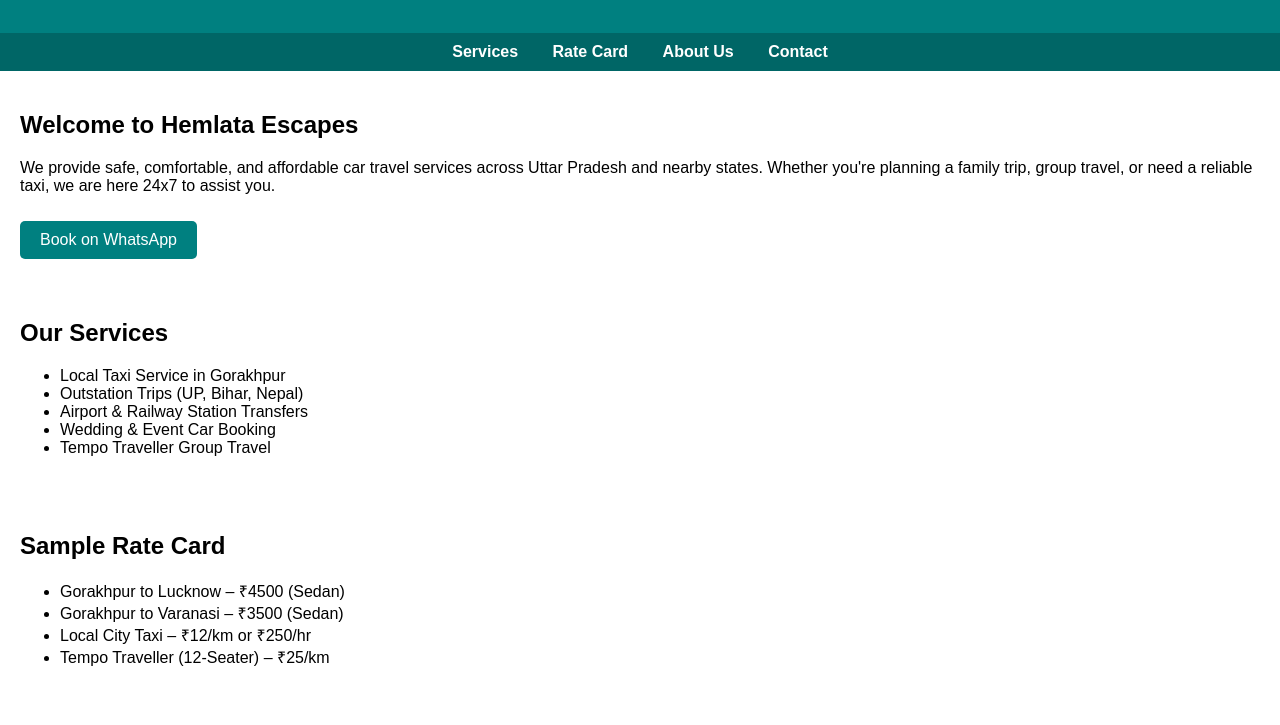
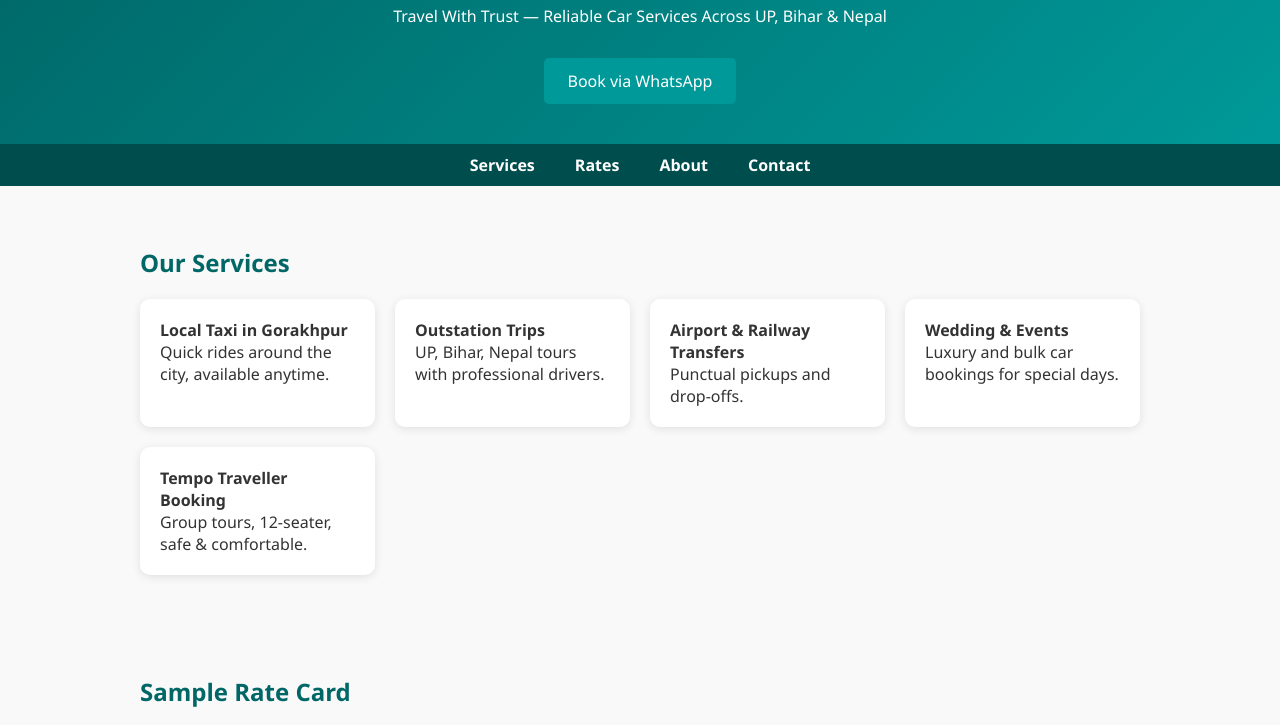
Before and after one commit to hemlataescapes/hemlata-escapes, a plain HTML site: page index.html in a window 1280 px wide. Shown: the part 121-846 px from the top of the page. Drawn offline with Linux system fonts and the light colour scheme.

Commit message:
Add files via upload

```diff
--- a/index.html
+++ b/index.html
@@ -2,66 +2,74 @@
 <html lang="en">
 <head>
   <meta charset="UTF-8" />
-  <meta name="viewport" content="width=device-width, initial-scale=1.0" />
-  <title>Hemlata Escapes - Car Travel Services</title>
+  <meta name="viewport" content="width=device-width, initial-scale=1.0"/>
+  <title>Hemlata Escapes - Travel with Comfort</title>
   <style>
-    body { font-family: Arial, sans-serif; margin: 0; padding: 0; }
-    header { background-color: #008080; color: white; padding: 20px; text-align: center; }
-    nav { background-color: #006666; padding: 10px; text-align: center; }
-    nav a { color: white; margin: 0 15px; text-decoration: none; font-weight: bold; }
-    section { padding: 20px; }
-    footer { background-color: #f1f1f1; text-align: center; padding: 15px; margin-top: 20px; }
-    .btn { background-color: #008080; color: white; padding: 10px 20px; text-decoration: none; border-radius: 5px; display: inline-block; margin-top: 10px; }
+    body { margin: 0; font-family: 'Segoe UI', sans-serif; background: #f9f9f9; color: #333; }
+    header { background: linear-gradient(135deg, #006666, #009999); color: white; padding: 40px 20px; text-align: center; }
+    nav { background-color: #004d4d; display: flex; justify-content: center; padding: 10px 0; }
+    nav a { color: white; text-decoration: none; margin: 0 20px; font-weight: 600; }
+    nav a:hover { text-decoration: underline; }
+    section { padding: 40px 20px; max-width: 1000px; margin: auto; }
+    h2 { color: #006666; }
+    .btn { background-color: #009999; color: white; padding: 12px 24px; text-decoration: none; border-radius: 5px; display: inline-block; margin-top: 15px; }
+    .card-grid { display: grid; grid-template-columns: repeat(auto-fit, minmax(220px, 1fr)); gap: 20px; margin-top: 20px; }
+    .card { background: white; padding: 20px; border-radius: 10px; box-shadow: 0 2px 10px rgba(0,0,0,0.1); }
+    footer { background: #eee; text-align: center; padding: 20px; margin-top: 40px; }
   </style>
 </head>
 <body>
+
 <header>
   <h1>Hemlata Escapes</h1>
-    <p>Your Trusted Car Travel Partner in UP & Nearby States</p>
+  <p>Travel With Trust — Reliable Car Services Across UP, Bihar & Nepal</p>
+  <a href="https://wa.me/message/4XFYKFVY5LNOJ1" class="btn">Book via WhatsApp</a>
 </header>
+
 <nav>
   <a href="#services">Services</a>
-    <a href="#rates">Rate Card</a>
-    <a href="#about">About Us</a>
+  <a href="#rates">Rates</a>
+  <a href="#about">About</a>
   <a href="#contact">Contact</a>
 </nav>
-  <section id="home">
-    <h2>Welcome to Hemlata Escapes</h2>
-    <p>We provide safe, comfortable, and affordable car travel services across Uttar Pradesh and nearby states. Whether you're planning a family trip, group travel, or need a reliable taxi, we are here 24x7 to assist you.</p>
-    <a href="https://wa.me/message/4XFYKFVY5LNOJ1" class="btn">Book on WhatsApp</a>
-  </section>
+
 <section id="services">
   <h2>Our Services</h2>
-    <ul>
-      <li>Local Taxi Service in Gorakhpur</li>
-      <li>Outstation Trips (UP, Bihar, Nepal)</li>
-      <li>Airport & Railway Station Transfers</li>
-      <li>Wedding & Event Car Booking</li>
-      <li>Tempo Traveller Group Travel</li>
-    </ul>
+  <div class="card-grid">
+    <div class="card"><strong>Local Taxi in Gorakhpur</strong><br/>Quick rides around the city, available anytime.</div>
+    <div class="card"><strong>Outstation Trips</strong><br/>UP, Bihar, Nepal tours with professional drivers.</div>
+    <div class="card"><strong>Airport & Railway Transfers</strong><br/>Punctual pickups and drop-offs.</div>
+    <div class="card"><strong>Wedding & Events</strong><br/>Luxury and bulk car bookings for special days.</div>
+    <div class="card"><strong>Tempo Traveller Booking</strong><br/>Group tours, 12-seater, safe & comfortable.</div>
+  </div>
 </section>
+
 <section id="rates">
   <h2>Sample Rate Card</h2>
   <ul>
     <li>Gorakhpur to Lucknow – ₹4500 (Sedan)</li>
     <li>Gorakhpur to Varanasi – ₹3500 (Sedan)</li>
-      <li>Local City Taxi – ₹12/km or ₹250/hr</li>
-      <li>Tempo Traveller (12-Seater) – ₹25/km</li>
+    <li>Local Taxi – ₹12/km or ₹250/hr</li>
+    <li>Tempo Traveller – ₹25/km (12-seater)</li>
   </ul>
 </section>
+
 <section id="about">
   <h2>About Us</h2>
-    <p>Hemlata Escapes is named in honor of Banshidhar and Hemlata Pandey, and is dedicated to providing reliable and quality travel services. Based in Gorakhpur, we specialize in both short city rides and long-distance travel with a focus on safety, punctuality, and comfort. Our professional drivers and well-maintained vehicles ensure your journey is smooth and stress-free.</p>
+  <p>Hemlata Escapes, inspired by the names of Banshidhar & Hemlata Pandey, is dedicated to providing affordable, safe and timely travel solutions. Based in Gorakhpur, we ensure customer-first service with courteous drivers and clean vehicles. Whether it’s a short ride or a multi-day trip, we’ve got you covered.</p>
 </section>
+
 <section id="contact">
   <h2>Contact Us</h2>
-    <p><strong>Phone:</strong> <a href="tel:9452998052">9452998052</a></p>
+  <p><strong>Call:</strong> <a href="tel:9452998052">9452998052</a></p>
   <p><strong>Email:</strong> <a href="mailto:Hp433123@gmail.com">Hp433123@gmail.com</a></p>
   <p><strong>Location:</strong> Gorakhpur, Uttar Pradesh</p>
   <a href="https://wa.me/message/4XFYKFVY5LNOJ1" class="btn">Chat on WhatsApp</a>
 </section>
+
 <footer>
-    <p>&copy; 2025 Hemlata Escapes. All rights reserved.</p>
+  <p>© 2025 Hemlata Escapes. Built with love and trust.</p>
 </footer>
+
 </body>
 </html>
```
Lines whose indentation alone changed are shown as unchanged.
